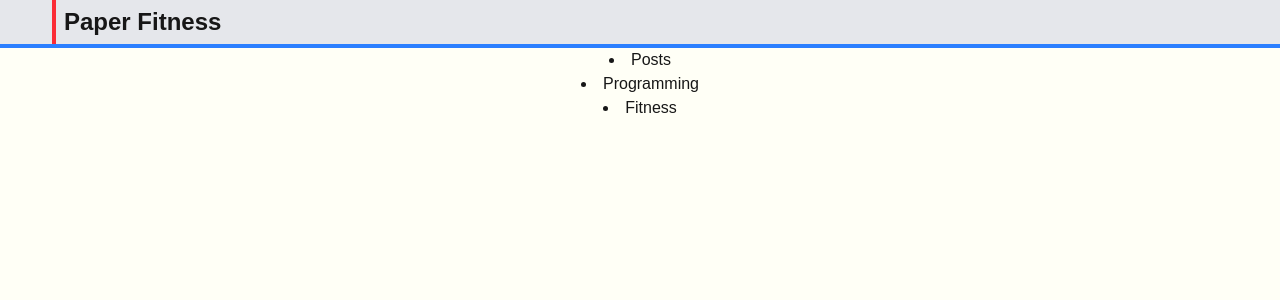
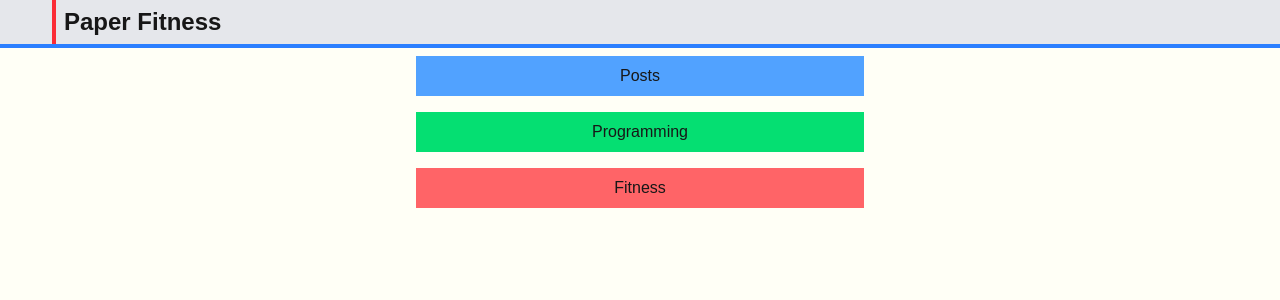
Before and after one commit to Arshad-Siddiqui/fitness-blog, a Next.js app: page / in a window 1280 px wide. Shown: the top 300 px of the page. Built offline with nearby package versions, Linux system fonts and the light colour scheme.

Commit message:
Add some style to front page

```diff
--- a/src/app/page.tsx
+++ b/src/app/page.tsx
@@ -1,17 +1,24 @@
 import Link from "next/link";
 
 export default function Home() {
+  const routes = [
+    { name: "Posts", bgColor: "bg-blue-400" },
+    { name: "Programming", bgColor: "bg-green-400" },
+    { name: "Fitness", bgColor: "bg-red-400" },
+  ];
+
   return (
-      <main className="flex justify-center home flex flex-col items-center">
-        <li>
-          <Link href="/posts">Posts</Link>
-        </li>
-        <li>
-          <Link href='/programming'>Programming</Link>
-        </li>
-        <li>
-          <Link href="/fitness">Fitness</Link>
-        </li>
-      </main>
+    <main className="flex justify-center flex flex-col items-center">
+        {routes.map((route) => (
+          <div key={route.name} className="max-w-md w-full m-2">
+            <Link
+              href={"/" + route.name.toLowerCase()}
+              className={`${route.bgColor} block text-center p-2`}
+            >
+              {route.name}
+            </Link>
+          </div>
+        ))}
+    </main>
   );
 }
```
